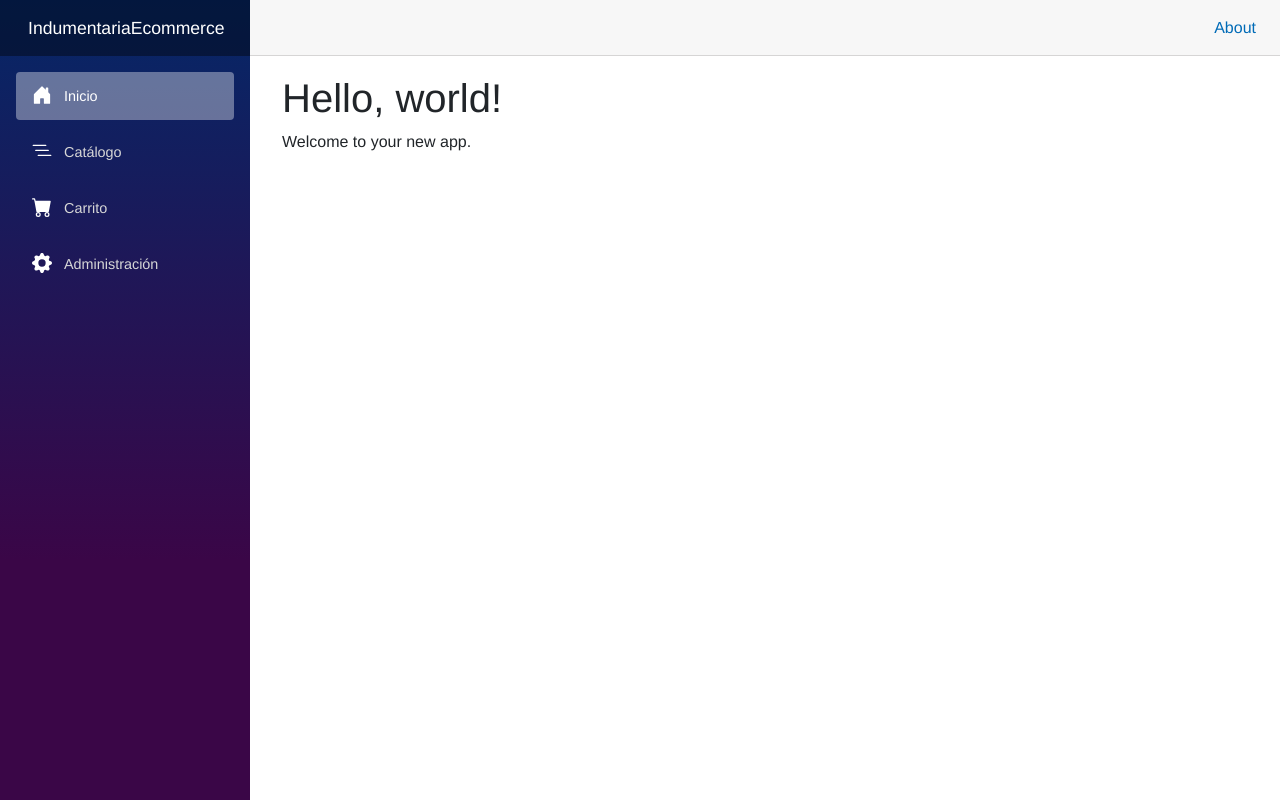
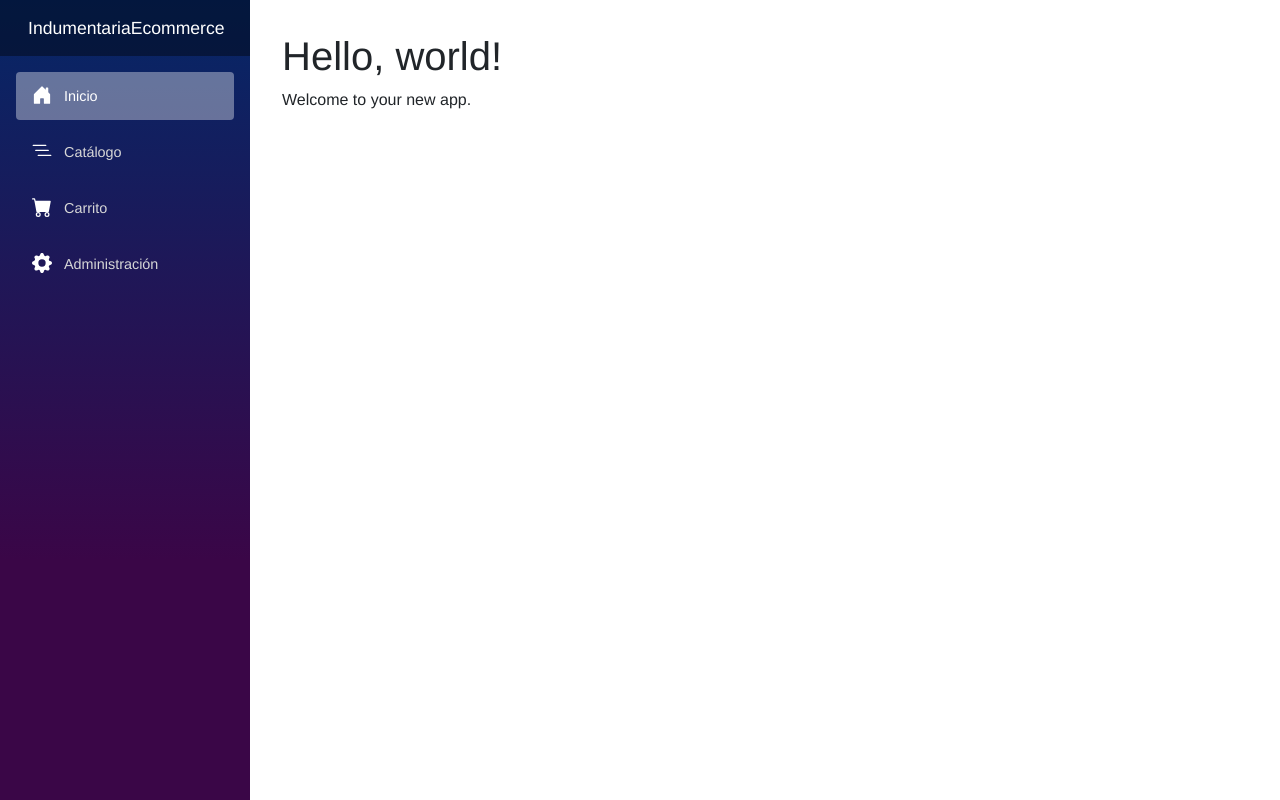
Before and after one commit to nittoluciano9-max/Indumentaria-Blazor, an ASP.NET Core app: page / in a window 1280 px wide. Run offline with ASP.NET Core 8, Linux system fonts and the light colour scheme; style sheets or scripts are compiled from the project's sources; the project's own start-up code is not run, and a stand-in starts its controllers and pages.

Commit message:
chore: eliminar los ultimos restos de la plantilla del layout
Saca la barra superior completa, que solo contenia un enlace a la documentacion
de Microsoft, junto con las seis reglas CSS que quedaban sin uso.
Traduce al espanol el cartel de error de Blazor y compensa el espacio superior
que aportaba la barra.

Co-Authored-By: Claude Opus 5 (1M context) <noreply@anthropic.com>

```diff
--- a/IndumentariaEcommerce/IndumentariaEcommerce/Components/Layout/MainLayout.razor
+++ b/IndumentariaEcommerce/IndumentariaEcommerce/Components/Layout/MainLayout.razor
@@ -6,18 +6,16 @@
     </div>
 
     <main>
-        <div class="top-row px-4">
-            <a href="https://learn.microsoft.com/aspnet/core/" target="_blank">About</a>
-        </div>
-
         <article class="content px-4">
             @Body
         </article>
     </main>
 </div>
 
+@* Cartel que Blazor muestra si se corta el circuito o se produce un error
+   no controlado del lado del servidor. *@
 <div id="blazor-error-ui" data-nosnippet>
-    An unhandled error has occurred.
-    <a href="." class="reload">Reload</a>
+    Se produjo un error inesperado.
+    <a href="." class="reload">Recargar</a>
     <span class="dismiss">🗙</span>
 </div>
--- a/IndumentariaEcommerce/IndumentariaEcommerce/Components/Layout/MainLayout.razor.css
+++ b/IndumentariaEcommerce/IndumentariaEcommerce/Components/Layout/MainLayout.razor.css
@@ -12,40 +12,6 @@ main {
     background-image: linear-gradient(180deg, rgb(5, 39, 103) 0%, #3a0647 70%);
 }
 
-.top-row {
-    background-color: #f7f7f7;
-    border-bottom: 1px solid #d6d5d5;
-    justify-content: flex-end;
-    height: 3.5rem;
-    display: flex;
-    align-items: center;
-}
-
-    .top-row ::deep a, .top-row ::deep .btn-link {
-        white-space: nowrap;
-        margin-left: 1.5rem;
-        text-decoration: none;
-    }
-
-    .top-row ::deep a:hover, .top-row ::deep .btn-link:hover {
-        text-decoration: underline;
-    }
-
-    .top-row ::deep a:first-child {
-        overflow: hidden;
-        text-overflow: ellipsis;
-    }
-
-@media (max-width: 640.98px) {
-    .top-row {
-        justify-content: space-between;
-    }
-
-    .top-row ::deep a, .top-row ::deep .btn-link {
-        margin-left: 0;
-    }
-}
-
 @media (min-width: 641px) {
     .page {
         flex-direction: row;
@@ -58,19 +24,7 @@ main {
         top: 0;
     }
 
-    .top-row {
-        position: sticky;
-        top: 0;
-        z-index: 1;
-    }
-
-    .top-row.auth ::deep a:first-child {
-        flex: 1;
-        text-align: right;
-        width: 0;
-    }
-
-    .top-row, article {
+    article {
         padding-left: 2rem !important;
         padding-right: 1.5rem !important;
     }
--- a/IndumentariaEcommerce/IndumentariaEcommerce/wwwroot/app.css
+++ b/IndumentariaEcommerce/IndumentariaEcommerce/wwwroot/app.css
@@ -17,7 +17,7 @@ a, .btn-link {
 }
 
 .content {
-    padding-top: 1.1rem;
+    padding-top: 2rem;
 }
 
 h1:focus {
```
